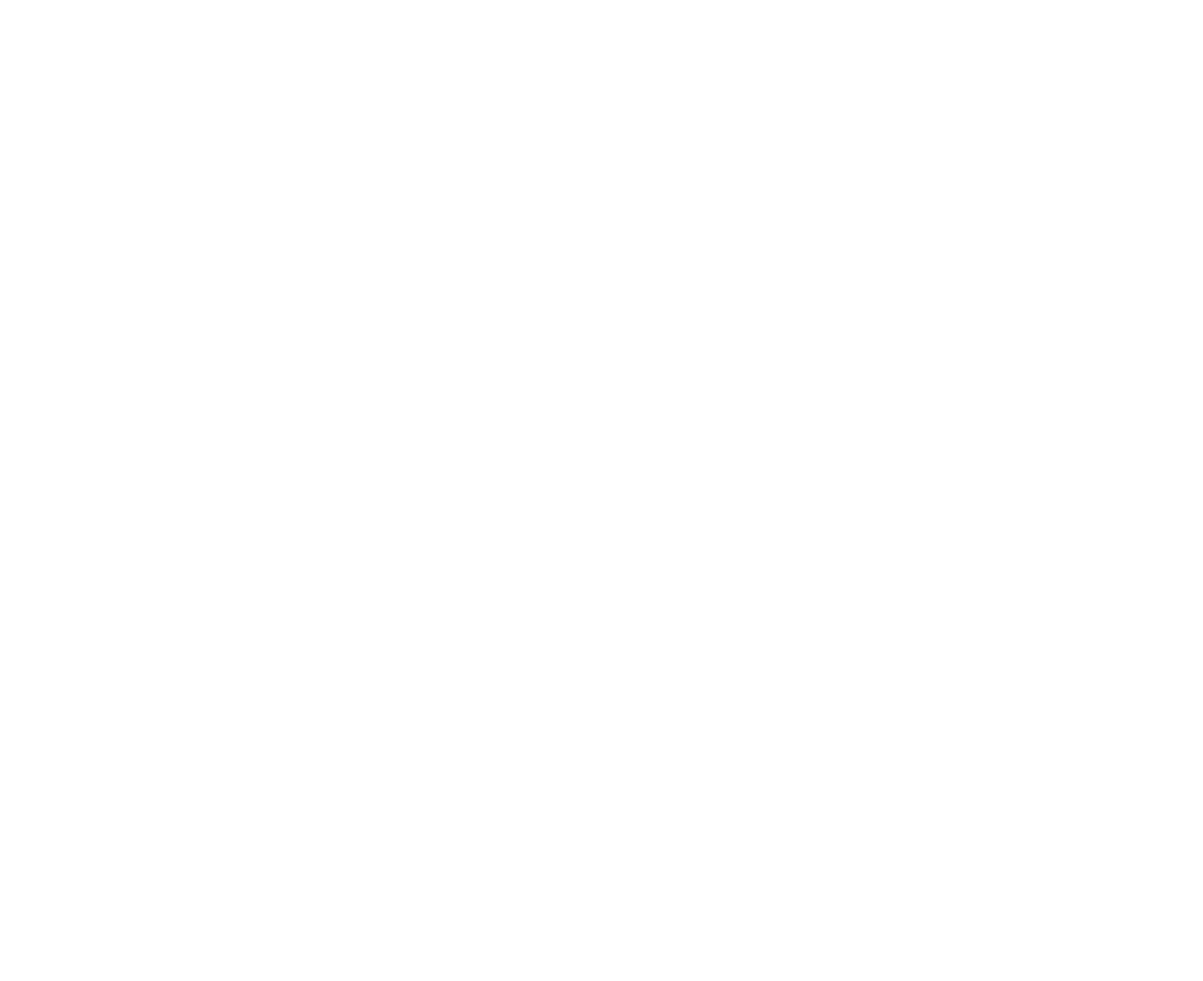
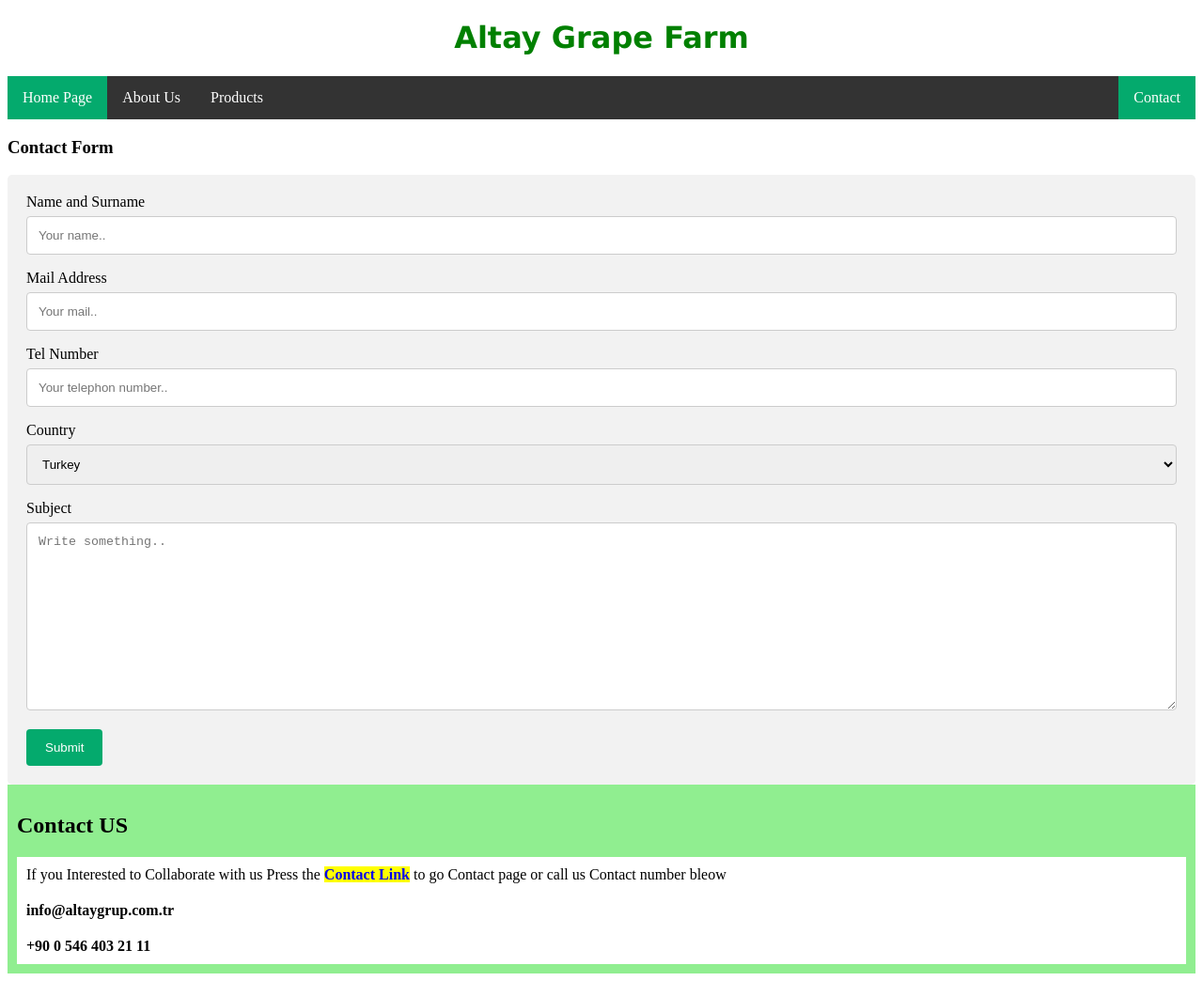
Before and after one commit to Burhan-Cahanbaki/CSS-Homwork, a plain HTML site: page contact.html in a window 1280 px wide. Shown: the whole page at 94% size. Before the commit the page ends 800 px from the top, so only its background shows below. Drawn offline with Linux system fonts and the light colour scheme.

Commit message:
Fifth change

```diff
--- a/contact.html
+++ b/contact.html
@@ -4,9 +4,61 @@
     <meta charset="UTF-8">
     <meta http-equiv="X-UA-Compatible" content="IE=edge">
     <meta name="viewport" content="width=device-width, initial-scale=1.0">
+    <link rel="stylesheet" href="css/contact.css">
     <title>Document</title>
 </head>
 <body>
+    <!--navbar start-->
+    <header>
+        <h1>Altay Grape Farm</h1>
+    </header>
+    <div>
+        <nav>
+            <ul>
+                <li ><a href="index.html" class="active">Home Page</a></li>
+                <li><a href="about.html">About Us</a></li>
+                <li><a href="product.html">Products</a></li>
+                <li style="float:right;"><a href="contact.html" class="active">Contact</a></li>
+            </ul>
+        </nav>
+    </div>
+    <!--navbar end-->
+     <!--Body Start-->
+    <h3>Contact Form</h3>
+
+<div class="container">
+  <form action="/action_page.php">
+    <label for="fname">Name and Surname</label>
+    <input type="text" id="fname" name="firstname" placeholder="Your name..">
+
+    <label for="lname">Mail Address</label>
+    <input type="text" id="lname" name="lastname" placeholder="Your mail..">
+    <label for="lname">Tel Number </label>
+    <input type="text" id="lname" name="lastname" placeholder="Your telephon number..">
+
+    <label for="country">Country</label>
+    <select id="country" name="country">
+      <option value="australia">Turkey</option>
+      <option value="canada">Canada</option>
+      <option value="usa">USA</option>
+    </select>
+
+    <label for="subject">Subject</label>
+    <textarea id="subject" name="subject" placeholder="Write something.." style="height:200px"></textarea>
+
+    <input type="submit" value="Submit">
+  </form>
+</div>
+<!--Body End-->
+
+<!--Footer start-->
+<footer>
+    <h2 >Contact US</h2>
+    <p class="info">If you Interested to Collaborate with us Press the <a class="link" href="contact.html"> Contact Link</a> to go Contact page or call us Contact number bleow </p>
+    <p class="tel">info@altaygrup.com.tr</p>
+    <p class="tel">+90 0 546 403 21 11</p>
+</footer>
+<!--Footer End-->
 
 </body>
 </html>
--- a/css/contact.css
+++ b/css/contact.css
@@ -0,0 +1,88 @@
+/* navbar start */
+
+header{
+
+    color: green;
+    text-align: center;
+    font-family:Verdana, Geneva, Tahoma, sans-serif
+}
+
+ul{
+    list-style-type: none;
+    margin: 0;
+    padding: 0;
+    overflow: hidden;
+    background-color: #333;
+}
+li {
+    float: left;
+}
+li a{
+    display: block;
+    color: white;
+    text-align: center;
+    padding:14px 16px;
+    text-decoration: none;
+}
+li a:hover:not(.active){
+    background-color: #111;
+}
+.active{
+    background-color: #04aa6d;
+}
+/* navbar end */
+
+input[type=text], select, textarea {
+    width: 100%;
+    padding: 12px;
+    border: 1px solid #ccc;
+    border-radius: 4px;
+    box-sizing: border-box;
+    margin-top: 6px;
+    margin-bottom: 16px;
+    resize: vertical;
+  }
+
+  input[type=submit] {
+    background-color: #04AA6D;
+    color: white;
+    padding: 12px 20px;
+    border: none;
+    border-radius: 4px;
+    cursor: pointer;
+  }
+
+  input[type=submit]:hover {
+    background-color: #45a049;
+  }
+
+  .container {
+    border-radius: 5px;
+    background-color: #f2f2f2;
+    padding: 20px;
+  }
+
+  /*footer start*/
+footer{
+    background-color: lightgreen;
+    padding: 10px;
+
+
+}
+a.link{
+    background-color:yellow;
+    text-decoration: none;
+    font-weight: bold;
+}
+.info{
+    background-color: white;
+    padding: 10px;
+    margin: 0;
+}
+.tel{
+    font-weight: bold;
+    background-color: white;
+    padding: 10px;
+    margin:0;
+}
+/*footer end*/
```
